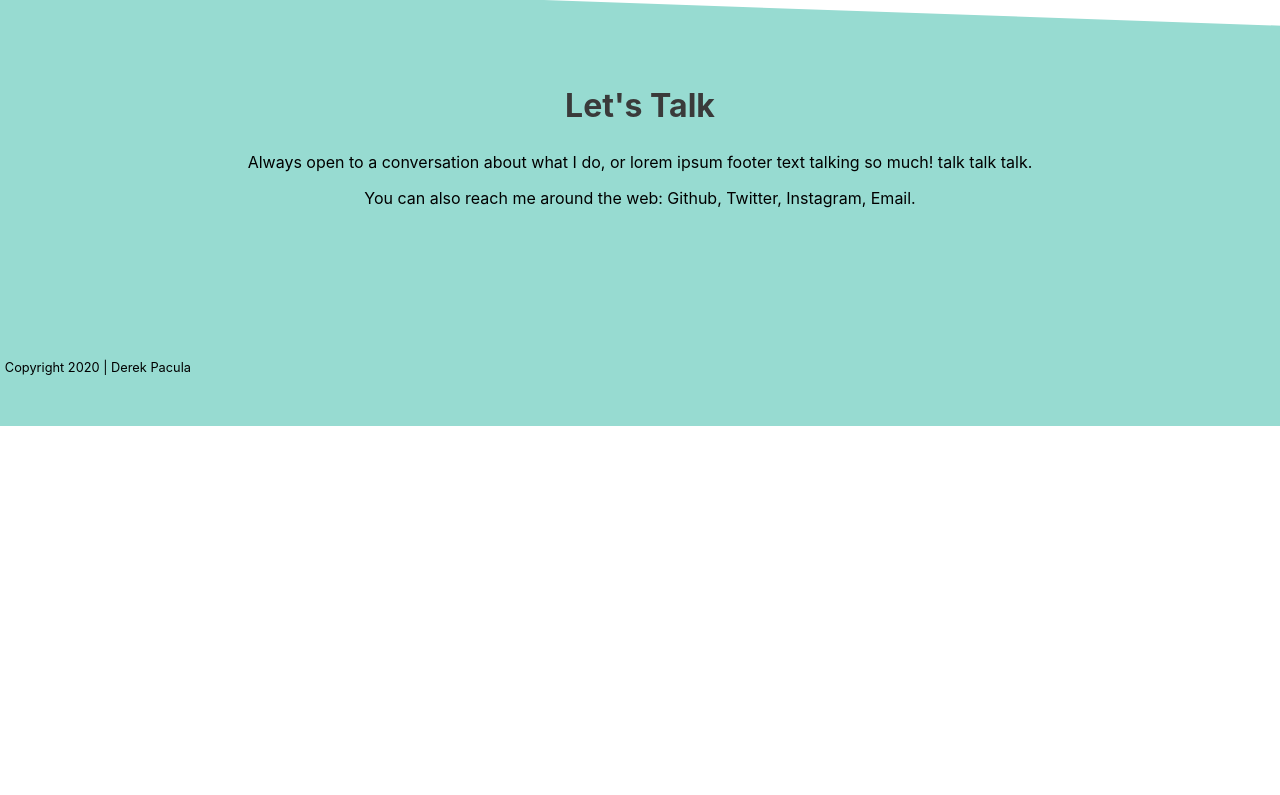
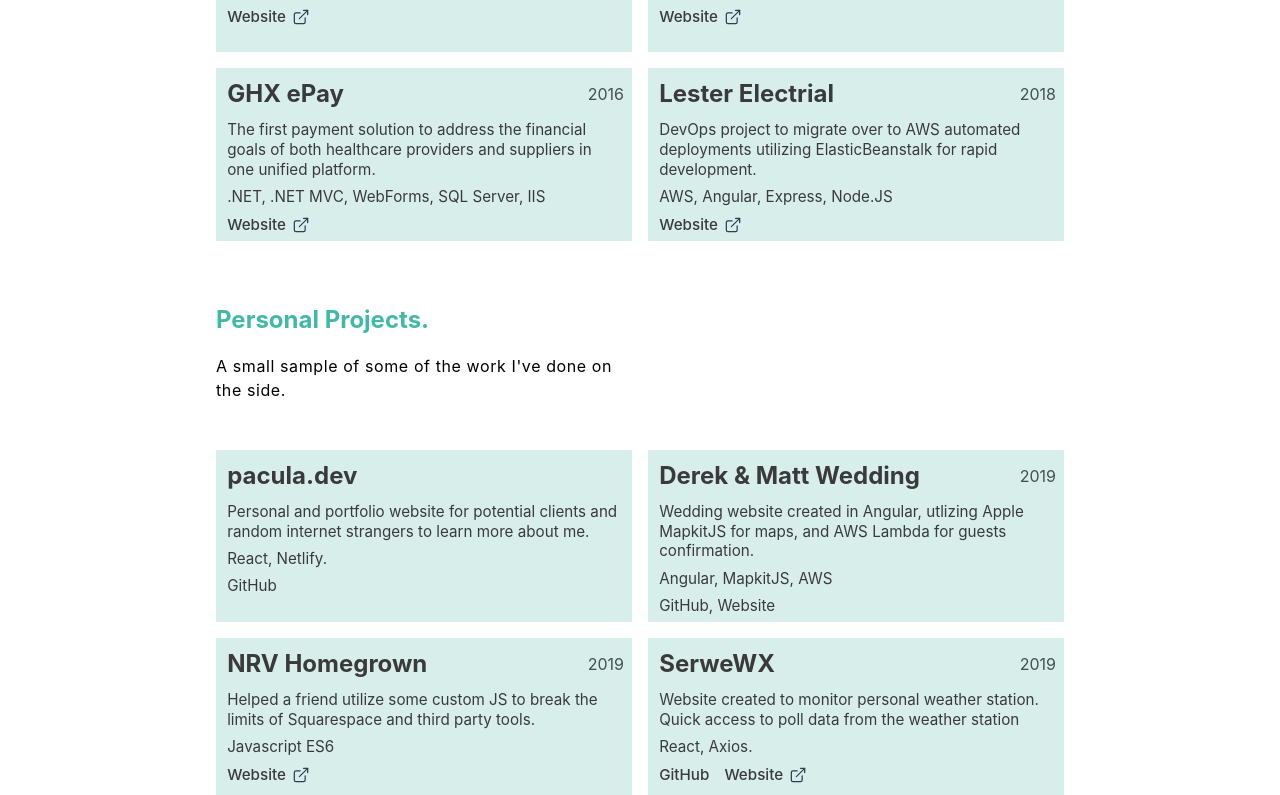
Before and after one commit to dpacula/pacula.dev, a React (Create React App) app: page /projects in a window 1280 px wide. Shown: the part 505-1300 px from the top of the page. Before the commit the page ends 931 px from the top, so only its background shows below. Built offline with nearby package versions, Linux system fonts and the light colour scheme.

Commit message:
Projects completed

```diff
--- a/src/pages/projects.jsx
+++ b/src/pages/projects.jsx
@@ -2,10 +2,151 @@
 
 function Projects() {
   return (
-    <div class="row">
-      <div class="col-lg-6 col-md-6 col-xs-6">
-          <div class="box"><h1>Projects Page.</h1></div>
+  <div class="row">
+    <div class="col-lg-6 col-md-6 col-xs-6">
+        <div class="box">
+          <h2>Professional Projects.</h2>
+          <p>A small sample of some of the work I am involved in.</p>
+        </div>
+    </div>
+    <div class="col-lg-12 col-md-12 col-sm-12 col-xs-12">
+      <div class="row">
+        <div class="col-lg-6 col-md-6 col-sm-12 col-xs-12">
+          <div class="project-box">
+            <h2>SecureCare Provider Portal</h2><label class="year-dev">2018</label>
+            <p>Admin and Provider tool allowing healthcare management, business tools, and other services.</p>
+            <p>Angular, Node.JS, MySQL, AWS</p>
+            <p>
+              <a href="https://portal.securecarecorp.com">Website
+                <svg xmlns="http://www.w3.org/2000/svg" class="icon icon-tabler icon-tabler-external-link" width="20" height="20" viewBox="0 0 24 24" stroke-width="1.5" stroke="#2c3e50" fill="none" stroke-linecap="round" stroke-linejoin="round">
+                  <path stroke="none" d="M0 0h24v24H0z"/>
+                  <path d="M11 7h-5a2 2 0 0 0 -2 2v9a2 2 0 0 0 2 2h9a2 2 0 0 0 2 -2v-5" />
+                  <line x1="10" y1="14" x2="20" y2="4" />
+                  <polyline points="15 4 20 4 20 9" />
+                </svg>
+              </a>
+            </p>
+          </div>
+        </div>
+        <div class="col-lg-6 col-md-6 col-sm-12 col-xs-12">
+          <div class="project-box">
+            <h2>AutoBridge</h2><label class="year-dev">2020</label>
+            <p>Healthcare tool allowing quick and easy payment processing and allows professionals to view reports.</p>
+            <p>Vue, Node.JS, MySQL, AWS</p>
+            <p>
+              <a href="https://portal.securecarecorp.com">Website
+                <svg xmlns="http://www.w3.org/2000/svg" class="icon icon-tabler icon-tabler-external-link" width="20" height="20" viewBox="0 0 24 24" stroke-width="1.5" stroke="#2c3e50" fill="none" stroke-linecap="round" stroke-linejoin="round">
+                  <path stroke="none" d="M0 0h24v24H0z"/>
+                  <path d="M11 7h-5a2 2 0 0 0 -2 2v9a2 2 0 0 0 2 2h9a2 2 0 0 0 2 -2v-5" />
+                  <line x1="10" y1="14" x2="20" y2="4" />
+                  <polyline points="15 4 20 4 20 9" />
+                </svg>
+              </a>
+            </p>
+          </div>
+        </div>
       </div>
+      <div class="row">
+        <div class="col-lg-6 col-md-6 col-sm-12 col-xs-12">
+          <div class="project-box">
+            <h2>GHX ePay</h2><label class="year-dev">2016</label>
+            <p>The first payment solution to address the financial goals of both healthcare providers and suppliers in one unified platform.</p>
+            <p>.NET, .NET MVC, WebForms, SQL Server, IIS</p>
+            <p>
+              <a href="https://ghx.com/">Website
+                <svg xmlns="http://www.w3.org/2000/svg" class="icon icon-tabler icon-tabler-external-link" width="20" height="20" viewBox="0 0 24 24" stroke-width="1.5" stroke="#2c3e50" fill="none" stroke-linecap="round" stroke-linejoin="round">
+                  <path stroke="none" d="M0 0h24v24H0z"/>
+                  <path d="M11 7h-5a2 2 0 0 0 -2 2v9a2 2 0 0 0 2 2h9a2 2 0 0 0 2 -2v-5" />
+                  <line x1="10" y1="14" x2="20" y2="4" />
+                  <polyline points="15 4 20 4 20 9" />
+                </svg>
+              </a>
+            </p>
+          </div>
+        </div>
+        <div class="col-lg-6 col-md-6 col-sm-12 col-xs-12">
+          <div class="project-box">
+            <h2>Lester Electrial</h2><label class="year-dev">2018</label>
+            <p>DevOps project to migrate over to AWS automated deployments utilizing ElasticBeanstalk for rapid development.</p>
+            <p>AWS, Angular, Express, Node.JS</p>
+            <p>
+              <a href="https://lesterelectrical.com/applications/">Website
+                <svg xmlns="http://www.w3.org/2000/svg" class="icon icon-tabler icon-tabler-external-link" width="20" height="20" viewBox="0 0 24 24" stroke-width="1.5" stroke="#2c3e50" fill="none" stroke-linecap="round" stroke-linejoin="round">
+                  <path stroke="none" d="M0 0h24v24H0z"/>
+                  <path d="M11 7h-5a2 2 0 0 0 -2 2v9a2 2 0 0 0 2 2h9a2 2 0 0 0 2 -2v-5" />
+                  <line x1="10" y1="14" x2="20" y2="4" />
+                  <polyline points="15 4 20 4 20 9" />
+                </svg>
+              </a>
+            </p>
+          </div>
+        </div>
+      </div>
+    </div>
+    <div class="col-lg-6 col-md-6 col-xs-6">
+        <div class="box">
+          <h2>Personal Projects.</h2>
+          <p>A small sample of some of the work I've done on the side.</p>
+        </div>
+    </div>
+
+    <div class="col-lg-12 col-md-12 col-sm-12 col-xs-12">
+      <div class="row">
+        <div class="col-lg-6 col-md-6 col-sm-12 col-xs-12">
+          <div class="project-box">
+            <h2>pacula.dev</h2>
+            <p>Personal and portfolio website for potential clients and random internet strangers to learn more about me.</p>
+            <p>React, Netlify.</p>
+            <p>GitHub</p>
+          </div>
+        </div>
+        <div class="col-lg-6 col-md-6 col-sm-12 col-xs-12">
+          <div class="project-box">
+            <h2>Derek & Matt Wedding</h2><label class="year-dev">2019</label>
+            <p>Wedding website created in Angular, utlizing Apple MapkitJS for maps, and AWS Lambda for guests confirmation.</p>
+            <p>Angular, MapkitJS, AWS</p>
+            <p>GitHub, Website</p>
+          </div>
+        </div>
+      </div>
+      <div class="row">
+        <div class="col-lg-6 col-md-6 col-sm-12 col-xs-12">
+          <div class="project-box">
+            <h2>NRV Homegrown</h2><label class="year-dev">2019</label>
+            <p>Helped a friend utilize some custom JS to break the limits of Squarespace and third party tools.</p>
+            <p>Javascript ES6</p>
+            <p>
+              <a href="https://www.nrvhomegrown.org">Website
+                <svg xmlns="http://www.w3.org/2000/svg" class="icon icon-tabler icon-tabler-external-link" width="20" height="20" viewBox="0 0 24 24" stroke-width="1.5" stroke="#2c3e50" fill="none" stroke-linecap="round" stroke-linejoin="round">
+                  <path stroke="none" d="M0 0h24v24H0z"/>
+                  <path d="M11 7h-5a2 2 0 0 0 -2 2v9a2 2 0 0 0 2 2h9a2 2 0 0 0 2 -2v-5" />
+                  <line x1="10" y1="14" x2="20" y2="4" />
+                  <polyline points="15 4 20 4 20 9" />
+                </svg>
+              </a>
+            </p>
+          </div>
+        </div>
+        <div class="col-lg-6 col-md-6 col-sm-6 col-xs-6">
+          <div class="project-box">
+            <h2>SerweWX</h2><label class="year-dev">2019</label>
+            <p>Website created to monitor personal weather station. Quick access to poll data from the weather station</p>
+            <p>React, Axios.</p>
+            <p>
+              <a href="https://github.com/">GitHub</a>
+              <a href="https://www.serwewx.com/">Website
+                <svg xmlns="http://www.w3.org/2000/svg" class="icon icon-tabler icon-tabler-external-link" width="20" height="20" viewBox="0 0 24 24" stroke-width="1.5" stroke="#2c3e50" fill="none" stroke-linecap="round" stroke-linejoin="round">
+                  <path stroke="none" d="M0 0h24v24H0z"/>
+                  <path d="M11 7h-5a2 2 0 0 0 -2 2v9a2 2 0 0 0 2 2h9a2 2 0 0 0 2 -2v-5" />
+                  <line x1="10" y1="14" x2="20" y2="4" />
+                  <polyline points="15 4 20 4 20 9" />
+                </svg>
+              </a>
+            </p>
+          </div>
+        </div>
+      </div>
+    </div>
   </div>
   );
 }
--- a/src/styles/main.scss
+++ b/src/styles/main.scss
@@ -32,6 +32,7 @@
 $white-text: #fff;
 $primary:rgb(0, 132, 255);
 $bg-accent: #97DBD1;
+$bg-grey: #d7eeeb;
 
 html {
   margin: 0;
@@ -209,6 +210,62 @@
   }
 }
 
+.project-box {
+  padding: .7em;
+  margin-bottom: 1em;
+  background-color: $bg-grey;
+  min-height: 150px;
+  max-height: 150px;
+  position: relative;
+
+  .year-dev {
+    position: absolute;
+    right: 8px;
+    top: 16px;
+    color: $grey-dark-mode;
+  }
+
+  h2 {
+    margin: 0;
+    margin-bottom: .5em;
+    color: $main;
+  }
+
+  p {
+    margin: 0 0 .5em 0;
+    line-height: 1.3;
+    color: $main;
+    font-size: .95em;
+
+    a {
+      text-decoration: none;
+      color: $main;
+      font-weight: 500;
+      padding-right: 15px;
+
+      .icon {
+        padding-left: 5px;
+        vertical-align: bottom;
+
+        &:hover {
+          color: $accent;
+          stroke: $accent;
+        }
+      }
+
+      &:hover {
+        color: $accent;
+
+        svg {
+          stroke: $accent;
+        }
+
+
+      }
+    }
+  }
+}
+
 footer {
   height: 25em;
   background-color: $bg-accent;
```
